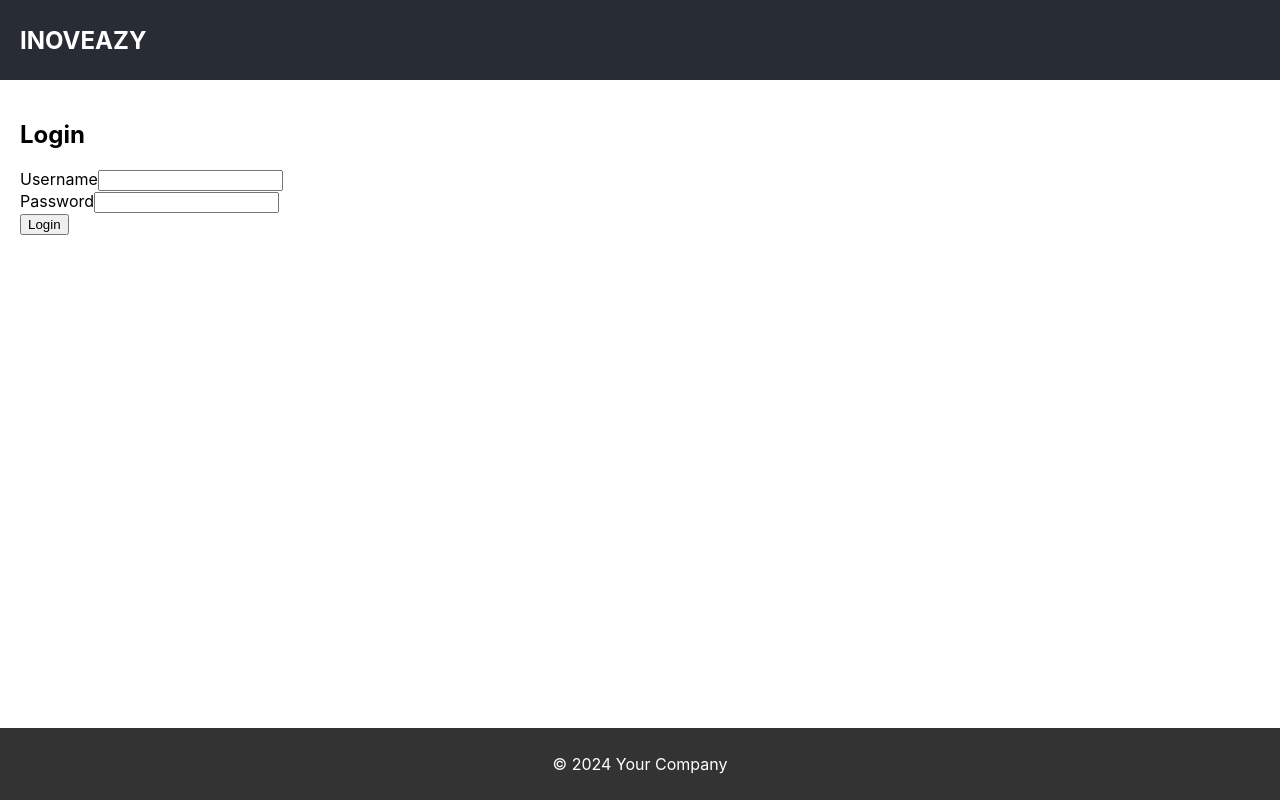
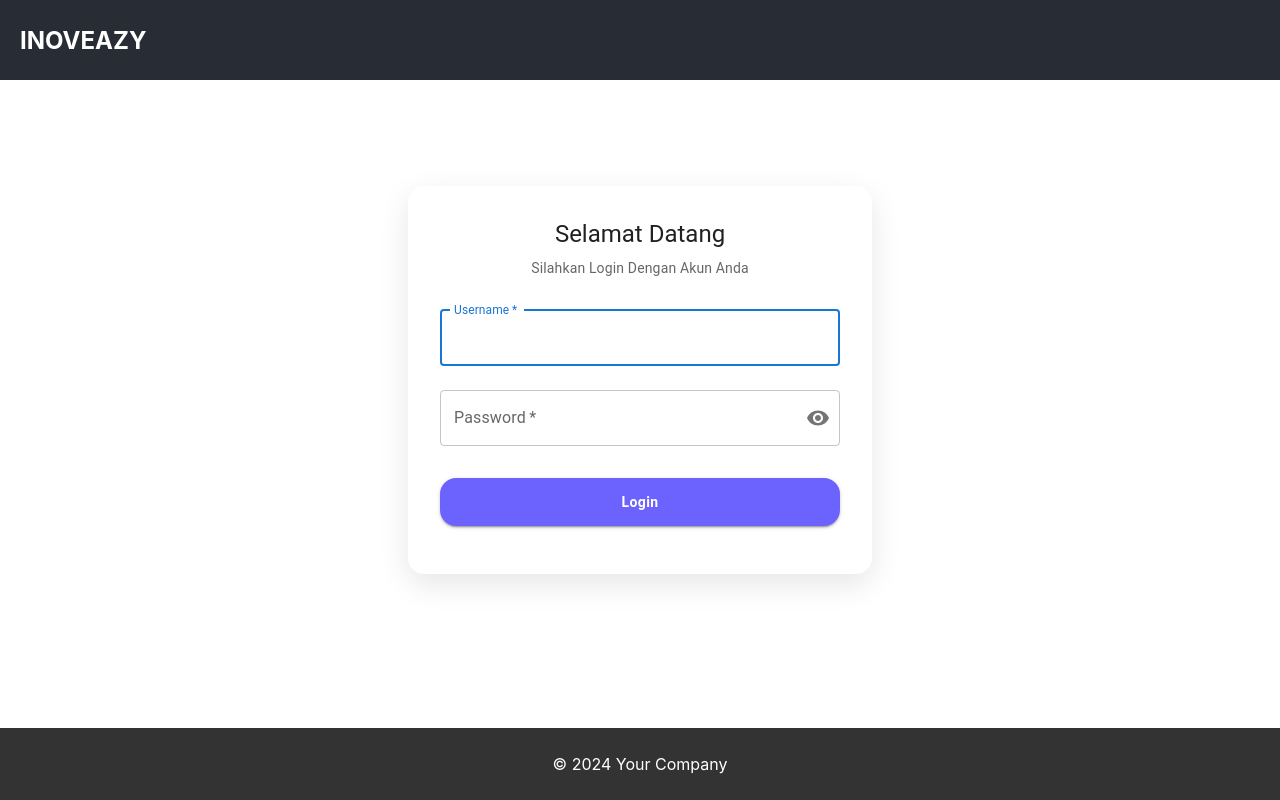
Before and after one commit to asmuam/team_portal, a React (Create React App) app in the folder frontend/: page /login in a window 1280 px wide. Built offline with nearby package versions, Linux system fonts and the light colour scheme; no server answers.

Commit message:
login estetik

```diff
--- a/frontend/package.json
+++ b/frontend/package.json
@@ -25,7 +25,7 @@
     "web-vitals": "^2.1.4"
   },
   "devDependencies": {
-    "@babel/plugin-proposal-private-property-in-object":"*"
+    "@babel/plugin-proposal-private-property-in-object": "*"
   },
   "scripts": {
     "start": "react-scripts start",
--- a/frontend/src/components/Login.js
+++ b/frontend/src/components/Login.js
@@ -1,19 +1,66 @@
-import React, { useState } from 'react';
-import { useNavigate } from 'react-router-dom';
+import React, { useState } from "react";
+import { useNavigate } from "react-router-dom";
+import { TextField, Button, Container, Typography, Box, Alert, Paper, IconButton, InputAdornment } from "@mui/material";
+import { styled } from "@mui/system";
+import Visibility from "@mui/icons-material/Visibility";
+import VisibilityOff from "@mui/icons-material/VisibilityOff";
+
+const Root = styled(Box)(({ theme }) => ({
+  display: "flex",
+  alignItems: "center",
+  justifyContent: "center",
+  height: "70vh",
+  //   backgroundColor: "#f0f2f5",
+}));
+
+const StyledPaper = styled(Paper)(({ theme }) => ({
+  padding: theme.spacing(4),
+  maxWidth: 400,
+  width: "100%",
+  boxShadow: "0 10px 30px rgba(0, 0, 0, 0.1)",
+  borderRadius: theme.spacing(2),
+}));
+
+const Form = styled("form")(({ theme }) => ({
+  width: "100%",
+  marginTop: theme.spacing(2),
+}));
+
+const SubmitButton = styled(Button)(({ theme }) => ({
+  margin: theme.spacing(3, 0, 2),
+  backgroundColor: "#6C63FF",
+  color: "#fff",
+  padding: theme.spacing(1.5),
+  borderRadius: theme.spacing(2),
+  fontWeight: "bold",
+  textTransform: "none",
+  "&:hover": {
+    backgroundColor: "#5a52e3",
+  },
+}));
 
 function Login({ onLogin }) {
-    const [username, setUsername] = useState('');
-    const [password, setPassword] = useState('');
-    const [error, setError] = useState('');
-    const navigate = useNavigate(); // Add this line
+  const [username, setUsername] = useState("");
+  const [password, setPassword] = useState("");
+  const [showPassword, setShowPassword] = useState(false);
+  const [error, setError] = useState("");
+  const navigate = useNavigate();
+
+  const handleClickShowPassword = () => {
+    setShowPassword(!showPassword);
+  };
+
+  const handleMouseDownPassword = (e) => {
+    e.preventDefault();
+  };
 
   const handleSubmit = async (e) => {
     e.preventDefault();
     try {
       const response = await fetch(`${process.env.REACT_APP_API_URL}/login`, {
-                method: 'POST',
+        method: "POST",
         headers: {
-                    'Content-Type': 'application/json',
+          "Content-Type": "application/json",
         },
         body: JSON.stringify({ username, password }),
       });
@@ -21,39 +68,55 @@ function Login({ onLogin }) {
       const result = await response.json();
       if (response.ok) {
         onLogin(result);
-                navigate("/explorer"); // Redirect to main page upon successful login
+        navigate("/explorer");
       } else {
-                setError(result.message || 'Login failed');
+        setError(result.message || "Login failed");
       }
     } catch (error) {
-            setError('An error occurred during login');
+      setError("An error occurred during login");
     }
   };
 
   return (
-        <div className='login-page'>
-            <h2>Login</h2>
-            <form onSubmit={handleSubmit}>
-                <div>
-                    <label>Username</label>
-                    <input
-                        type='text'
-                        value={username}
-                        onChange={(e) => setUsername(e.target.value)}
-                    />
-                </div>
-                <div>
-                    <label>Password</label>
-                    <input
-                        type='password'
+    <Root>
+      <StyledPaper elevation={6}>
+        <Typography component="h1" variant="h5" align="center" gutterBottom>
+          Selamat Datang
+        </Typography>
+        <Typography variant="body2" color="textSecondary" align="center" paragraph>
+          Silahkan Login Dengan Akun Anda
+        </Typography>
+        <Form onSubmit={handleSubmit} noValidate>
+          <TextField variant="outlined" margin="normal" required fullWidth id="username" label="Username" name="username" autoComplete="username" autoFocus value={username} onChange={(e) => setUsername(e.target.value)} />
+          <TextField
+            variant="outlined"
+            margin="normal"
+            required
+            fullWidth
+            name="password"
+            label="Password"
+            type={showPassword ? "text" : "password"}
+            id="password"
+            autoComplete="current-password"
             value={password}
             onChange={(e) => setPassword(e.target.value)}
+            InputProps={{
+              endAdornment: (
+                <InputAdornment position="end">
+                  <IconButton onClick={handleClickShowPassword} onMouseDown={handleMouseDownPassword} edge="end">
+                    {showPassword ? <VisibilityOff /> : <Visibility />}
+                  </IconButton>
+                </InputAdornment>
+              ),
+            }}
           />
-                </div>
-                {error && <div className='error'>{error}</div>}
-                <button type='submit'>Login</button>
-            </form>
-        </div>
+          {error && <Alert severity="error">{error}</Alert>}
+          <SubmitButton type="submit" fullWidth variant="contained">
+            Login
+          </SubmitButton>
+        </Form>
+      </StyledPaper>
+    </Root>
   );
 }
 
```
Lines whose indentation alone changed are shown as unchanged.
